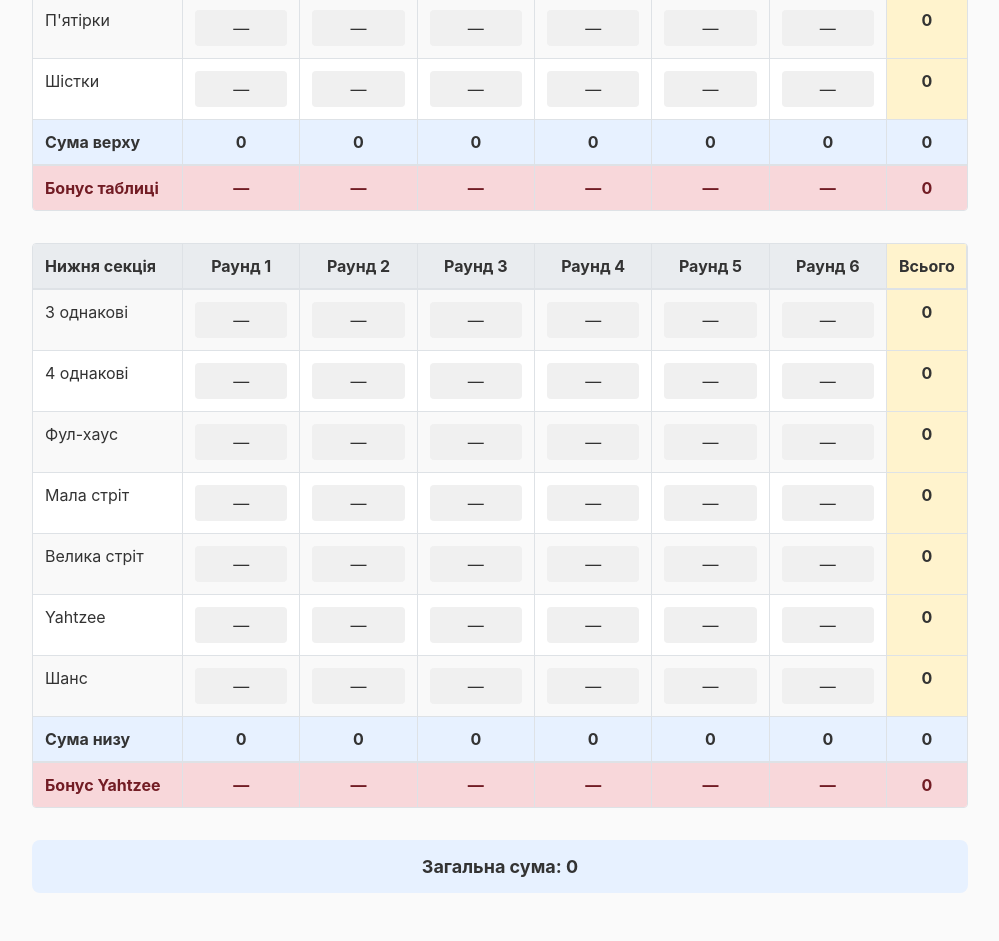
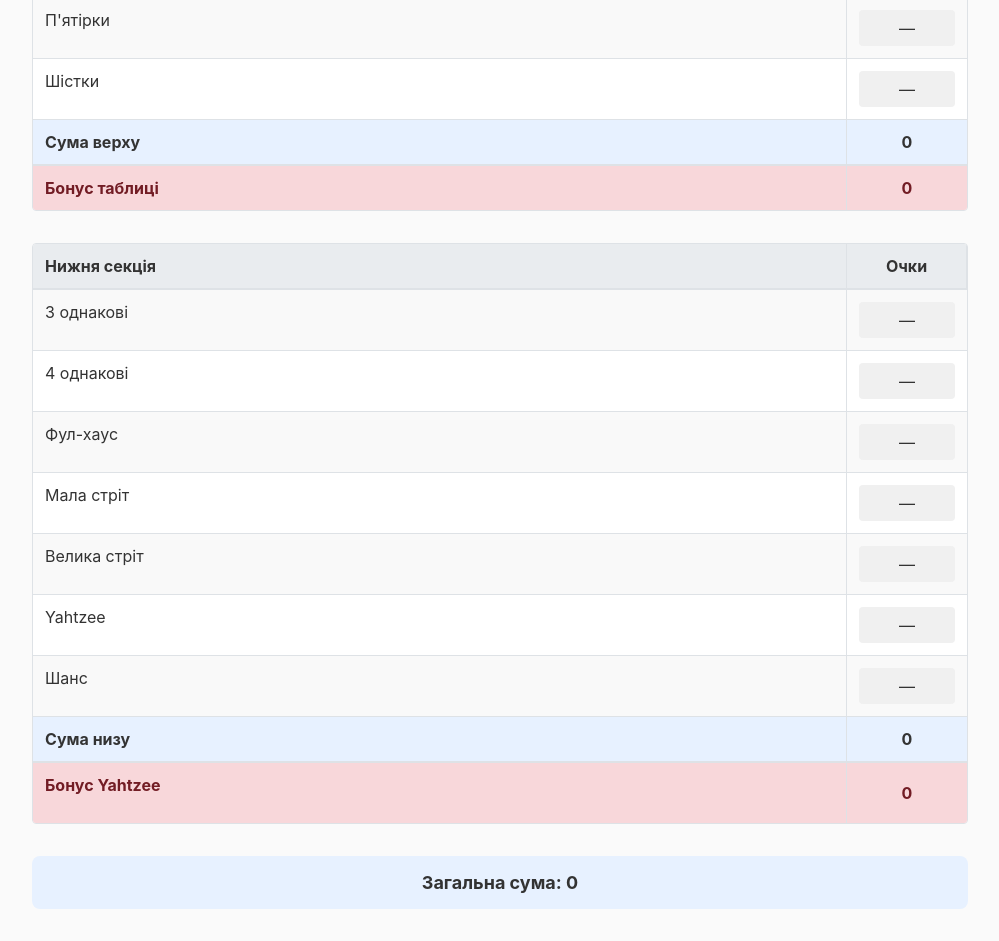
Before and after one commit to melnickforever/yahtzee, a Next.js app: page / in a window 1280 px wide. Shown: the part 740-1681 px from the top of the page, without its empty margins (140-1139 px from the left). Built offline with nearby package versions, Linux system fonts and the light colour scheme.

Commit message:
Updated rules

```diff
--- a/app/components/ScoreTable.tsx
+++ b/app/components/ScoreTable.tsx
@@ -23,81 +23,42 @@ type CategoryKey =
   | 'yahtzee'
   | 'chance';
 
-const ROUNDS = 6;
-
-type ScoresData = Record<CategoryKey, (number | null)[]>;
+type ScoresData = Record<CategoryKey, number | null>;
 
 export function ScoreTable({ language }: ScoreTableProps) {
   const t = translations[language];
 
+  const [yahtzeeBonus, setYahtzeeBonus] = useState<number>(0);
+  const [yahtzeeBonusEditing, setYahtzeeBonusEditing] = useState(false);
+
   const [scores, setScores] = useState<ScoresData>({
-    ones: Array(ROUNDS).fill(null),
-    twos: Array(ROUNDS).fill(null),
-    threes: Array(ROUNDS).fill(null),
-    fours: Array(ROUNDS).fill(null),
-    fives: Array(ROUNDS).fill(null),
-    sixes: Array(ROUNDS).fill(null),
-    threeOfAKind: Array(ROUNDS).fill(null),
-    fourOfAKind: Array(ROUNDS).fill(null),
-    fullHouse: Array(ROUNDS).fill(null),
-    smallStraight: Array(ROUNDS).fill(null),
-    largeStraight: Array(ROUNDS).fill(null),
-    yahtzee: Array(ROUNDS).fill(null),
-    chance: Array(ROUNDS).fill(null),
+    ones: null,
+    twos: null,
+    threes: null,
+    fours: null,
+    fives: null,
+    sixes: null,
+    threeOfAKind: null,
+    fourOfAKind: null,
+    fullHouse: null,
+    smallStraight: null,
+    largeStraight: null,
+    yahtzee: null,
+    chance: null,
   });
 
-  const handleScoreChange = (category: CategoryKey, round: number, value: number | null) => {
-    // Check if another cell in this round is already filled
-    if (value !== null) {
-      const roundHasFilled = Object.entries(scores).some(
-        ([cat, roundScores]) => cat !== category && roundScores[round] !== null
-      );
-      if (roundHasFilled) {
-        alert(t.oneCellPerRound || 'Only one cell per round allowed');
-        return;
-      }
-    }
-
-    setScores((prev) => ({
-      ...prev,
-      [category]: prev[category].map((score, idx) => (idx === round ? value : score)),
-    }));
+  const handleScoreChange = (category: CategoryKey, value: number | null) => {
+    setScores((prev) => ({ ...prev, [category]: value }));
   };
 
-  const getCategoryTotal = (category: CategoryKey) => {
-    return scores[category].reduce((sum: number, score) => sum + (score ?? 0), 0);
-  };
+  const upperCategories: CategoryKey[] = ['ones', 'twos', 'threes', 'fours', 'fives', 'sixes'];
+  const lowerCategories: CategoryKey[] = ['threeOfAKind', 'fourOfAKind', 'fullHouse', 'smallStraight', 'largeStraight', 'yahtzee', 'chance'];
 
-  const getRoundTotal = (round: number, section: 'upper' | 'lower') => {
-    const categories = section === 'upper' ? ['ones', 'twos', 'threes', 'fours', 'fives', 'sixes'] : ['threeOfAKind', 'fourOfAKind', 'fullHouse', 'smallStraight', 'largeStraight', 'yahtzee', 'chance'];
-    return categories.reduce((sum, cat) => sum + (scores[cat as CategoryKey][round] ?? 0), 0);
-  };
+  const upperTotal = upperCategories.reduce((sum, cat) => sum + (scores[cat] ?? 0), 0);
+  const lowerTotal = lowerCategories.reduce((sum, cat) => sum + (scores[cat] ?? 0), 0);
 
-  const isRoundFilled = (round: number, currentCategory?: CategoryKey) => {
-    return Object.entries(scores).some(
-      ([cat, roundScores]) => (currentCategory ? cat !== currentCategory : true) && roundScores[round] !== null
-    );
-  };
-
-  // Calculate totals across all rounds
-  const upperCategories = ['ones', 'twos', 'threes', 'fours', 'fives', 'sixes'] as CategoryKey[];
-  const lowerCategories = ['threeOfAKind', 'fourOfAKind', 'fullHouse', 'smallStraight', 'largeStraight', 'yahtzee', 'chance'] as CategoryKey[];
-
-  const upperTotals = upperCategories.map((cat) => getCategoryTotal(cat));
-  const lowerTotals = lowerCategories.map((cat) => getCategoryTotal(cat));
-
-  const upperGrandTotal = upperTotals.reduce((sum, total) => sum + total, 0);
-  const lowerGrandTotal = lowerTotals.reduce((sum, total) => sum + total, 0);
-
-  // Upper bonus (if total >= 63)
-  const upperBonus = upperGrandTotal >= 63 ? 35 : 0;
-
-  // Yahtzee bonus (100 points for each Yahtzee after the first)
-  const yahtzeeTotal = getCategoryTotal('yahtzee');
-  const yahtzeeBonus = yahtzeeTotal >= 50 ? Math.max(0, Math.floor((yahtzeeTotal - 50) / 50)) * 100 : 0;
-
-  // Grand total
-  const grandTotal = upperGrandTotal + lowerGrandTotal + upperBonus + yahtzeeBonus;
+  const upperBonus = upperTotal >= 63 ? 35 : 0;
+  const grandTotal = upperTotal + lowerTotal + upperBonus + yahtzeeBonus;
 
   const getFixedValue = (categoryKey: CategoryKey): number | null => {
     const fixedValues: Record<string, number> = {
@@ -109,23 +70,19 @@ export function ScoreTable({ language }: ScoreTableProps) {
     return fixedValues[categoryKey] ?? null;
   };
 
-  const renderGridRow = (categoryKey: CategoryKey, categoryName: string) => {
+  const renderRow = (categoryKey: CategoryKey, categoryName: string) => {
     const fixedValue = getFixedValue(categoryKey);
     return (
-      <>
+      <div className="score-grid-row">
         <div className="score-grid-cell score-grid-category">{categoryName}</div>
-        {Array.from({ length: ROUNDS }, (_, i) => (
-          <div key={i} className="score-grid-cell">
+        <div className="score-grid-cell">
           <ScoreCell
-              value={scores[categoryKey][i]}
-              onChange={(value) => handleScoreChange(categoryKey, i, value)}
-              disabled={isRoundFilled(i, categoryKey)}
+            value={scores[categoryKey]}
+            onChange={(value) => handleScoreChange(categoryKey, value)}
             fixedValue={fixedValue}
           />
         </div>
-        ))}
-        <div className="score-grid-cell score-grid-total">{getCategoryTotal(categoryKey)}</div>
-      </>
+      </div>
     );
   };
 
@@ -138,38 +95,23 @@ export function ScoreTable({ language }: ScoreTableProps) {
         <div className="score-grid">
           <div className="score-grid-header">
             <div className="score-grid-cell">{t.categories.upper.title}</div>
-          {Array.from({ length: ROUNDS }, (_, i) => (
-            <div key={i} className="score-grid-cell">
-              {t.round} {i + 1}
-            </div>
-          ))}
-          <div className="score-grid-cell score-grid-header-total">{t.total}</div>
+            <div className="score-grid-cell">{t.score}</div>
           </div>
 
-        <div className="score-grid-row">{renderGridRow('ones', t.categories.upper.ones)}</div>
-        <div className="score-grid-row">{renderGridRow('twos', t.categories.upper.twos)}</div>
-        <div className="score-grid-row">{renderGridRow('threes', t.categories.upper.threes)}</div>
-        <div className="score-grid-row">{renderGridRow('fours', t.categories.upper.fours)}</div>
-        <div className="score-grid-row">{renderGridRow('fives', t.categories.upper.fives)}</div>
-        <div className="score-grid-row">{renderGridRow('sixes', t.categories.upper.sixes)}</div>
+          {renderRow('ones', t.categories.upper.ones)}
+          {renderRow('twos', t.categories.upper.twos)}
+          {renderRow('threes', t.categories.upper.threes)}
+          {renderRow('fours', t.categories.upper.fours)}
+          {renderRow('fives', t.categories.upper.fives)}
+          {renderRow('sixes', t.categories.upper.sixes)}
 
           <div className="score-grid-row score-grid-subtotal">
             <div className="score-grid-cell">{t.categories.upper.subtotal}</div>
-          {Array.from({ length: ROUNDS }, (_, i) => (
-            <div key={i} className="score-grid-cell">
-              {getRoundTotal(i, 'upper')}
-            </div>
-          ))}
-          <div className="score-grid-cell score-grid-total">{upperGrandTotal}</div>
+            <div className="score-grid-cell score-grid-total">{upperTotal}</div>
           </div>
 
           <div className="score-grid-row score-grid-bonus">
             <div className="score-grid-cell">{t.bonuses.upperBonus}</div>
-          {Array.from({ length: ROUNDS }, () => (
-            <div key="bonus" className="score-grid-cell">
-              —
-            </div>
-          ))}
             <div className="score-grid-cell">{upperBonus}</div>
           </div>
         </div>
@@ -180,40 +122,49 @@ export function ScoreTable({ language }: ScoreTableProps) {
         <div className="score-grid score-grid-lower">
           <div className="score-grid-header">
             <div className="score-grid-cell">{t.categories.lower.title}</div>
-          {Array.from({ length: ROUNDS }, (_, i) => (
-            <div key={i} className="score-grid-cell">
-              {t.round} {i + 1}
-            </div>
-          ))}
-          <div className="score-grid-cell score-grid-header-total">{t.total}</div>
+            <div className="score-grid-cell">{t.score}</div>
           </div>
 
-        <div className="score-grid-row">{renderGridRow('threeOfAKind', t.categories.lower.threeOfAKind)}</div>
-        <div className="score-grid-row">{renderGridRow('fourOfAKind', t.categories.lower.fourOfAKind)}</div>
-        <div className="score-grid-row">{renderGridRow('fullHouse', t.categories.lower.fullHouse)}</div>
-        <div className="score-grid-row">{renderGridRow('smallStraight', t.categories.lower.smallStraight)}</div>
-        <div className="score-grid-row">{renderGridRow('largeStraight', t.categories.lower.largeStraight)}</div>
-        <div className="score-grid-row">{renderGridRow('yahtzee', t.categories.lower.yahtzee)}</div>
-        <div className="score-grid-row">{renderGridRow('chance', t.categories.lower.chance)}</div>
+          {renderRow('threeOfAKind', t.categories.lower.threeOfAKind)}
+          {renderRow('fourOfAKind', t.categories.lower.fourOfAKind)}
+          {renderRow('fullHouse', t.categories.lower.fullHouse)}
+          {renderRow('smallStraight', t.categories.lower.smallStraight)}
+          {renderRow('largeStraight', t.categories.lower.largeStraight)}
+          {renderRow('yahtzee', t.categories.lower.yahtzee)}
+          {renderRow('chance', t.categories.lower.chance)}
 
           <div className="score-grid-row score-grid-subtotal">
             <div className="score-grid-cell">{t.categories.lower.subtotal}</div>
-          {Array.from({ length: ROUNDS }, (_, i) => (
-            <div key={i} className="score-grid-cell">
-              {getRoundTotal(i, 'lower')}
-            </div>
-          ))}
-          <div className="score-grid-cell score-grid-total">{lowerGrandTotal}</div>
+            <div className="score-grid-cell score-grid-total">{lowerTotal}</div>
           </div>
 
           <div className="score-grid-row score-grid-bonus">
             <div className="score-grid-cell">{t.bonuses.yahtzeeBonus}</div>
-          {Array.from({ length: ROUNDS }, () => (
-            <div key="bonus" className="score-grid-cell">
-              —
+            <div className="score-grid-cell">
+              {yahtzeeBonusEditing ? (
+                <select
+                  value={yahtzeeBonus}
+                  onChange={(e) => {
+                    setYahtzeeBonus(Number(e.target.value));
+                    setYahtzeeBonusEditing(false);
+                  }}
+                  onBlur={() => setYahtzeeBonusEditing(false)}
+                  autoFocus
+                  className="score-cell-select"
+                >
+                  {Array.from({ length: 11 }, (_, i) => i * 100).map((val) => (
+                    <option key={val} value={val}>{val}</option>
+                  ))}
+                </select>
+              ) : (
+                <div
+                  className="score-cell-display"
+                  onClick={() => setYahtzeeBonusEditing(true)}
+                >
+                  {yahtzeeBonus}
                 </div>
-          ))}
-          <div className="score-grid-cell">{yahtzeeBonus}</div>
+              )}
+            </div>
           </div>
         </div>
       </div>
--- a/app/globals.css
+++ b/app/globals.css
@@ -311,14 +311,13 @@ input[type='text'] {
 /* Score Grid */
 .score-grid {
   display: grid;
-  grid-template-columns: 150px repeat(6, 1fr) 80px;
+  grid-template-columns: 1fr 120px;
   gap: 0;
   background-color: #fff;
   border: 1px solid #dee2e6;
   border-radius: 4px;
   overflow: hidden;
   margin-top: 16px;
-  min-width: min-content;
 }
 
 .score-grid-lower {
@@ -397,6 +396,11 @@ input[type='text'] {
   color: #721c24 !important;
   font-weight: bold;
   border-bottom: none;
+}
+
+.score-grid-bonus .score-cell-display {
+  background-color: transparent;
+  color: #721c24;
 }
 
 .score-table {
@@ -557,7 +561,7 @@ input[type='text'] {
   }
 
   .score-grid {
-    grid-template-columns: 120px repeat(6, 70px) 70px;
+    grid-template-columns: 1fr 100px;
   }
 
   .score-grid-wrapper {
```
Also changed, not shown: 1 other file (tests, documents, lock files or other folders). Lines whose indentation alone changed are shown as unchanged.
